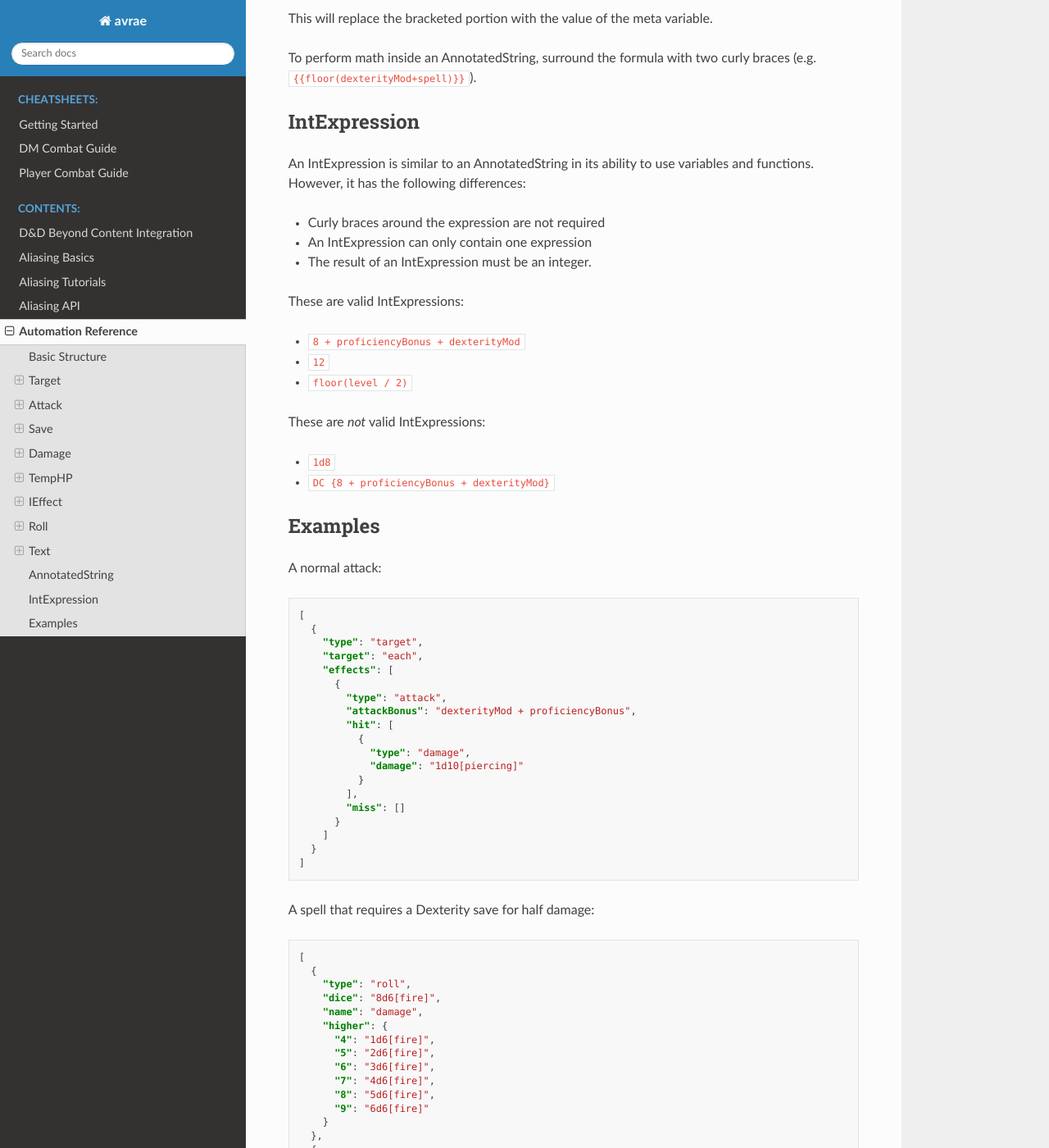
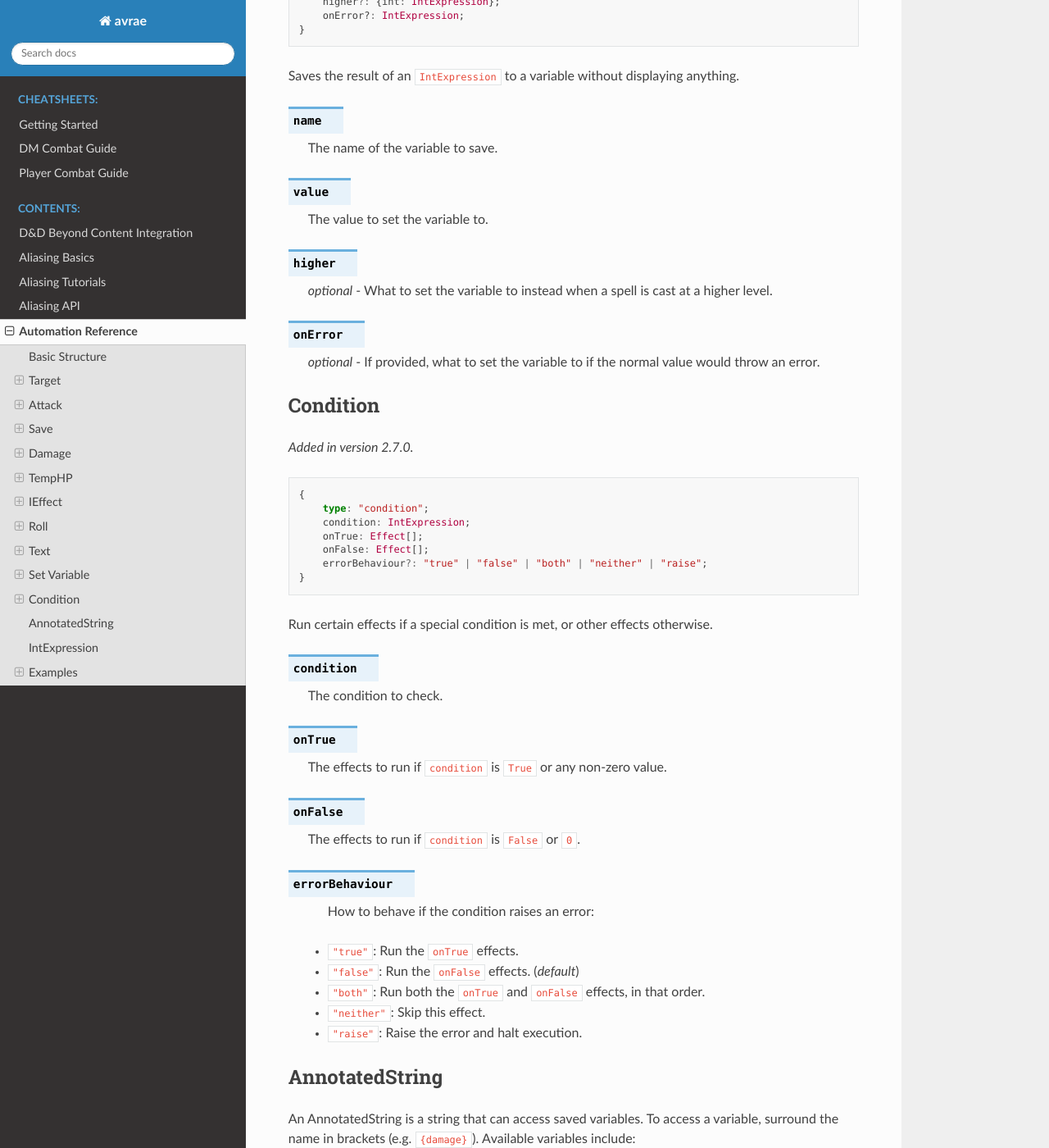
Before and after one commit to avrae/avrae, a Sphinx documentation site: the page built from docs/automation_ref.rst, in a window 1280 px wide and 1400 px high, scrolled down 5838 px. Shown: the whole window at 82% size. Built offline with Sphinx 7.4.7 and the Read the Docs theme 2.0.0, drawn with Linux system fonts in a browser that asks for light colours; some of the changed text lies outside the part shown.

Commit message:
add docs for implicit vars

```diff
--- a/docs/automation_ref.rst
+++ b/docs/automation_ref.rst
@@ -10,7 +10,7 @@ An automation run is made up of a list of *effects*. See below for what each eff
 All Automation runs provide the following variables:
 
 - ``caster`` (:class:`~aliasing.api.statblock.AliasStatBlock`) The character, combatant, or monster who is running the automation.
-- ``targets`` (list of :class:`~aliasing.api.statblock.AliasStatBlock`) A list of combatants targeted by this automation (i.e. the ``-t`` argument).
+- ``targets`` (list of :class:`~aliasing.api.statblock.AliasStatBlock`, :class:`str`, or None) A list of combatants targeted by this automation (i.e. the ``-t`` argument).
 
 Target
 ------
@@ -259,6 +259,76 @@ Outputs a short amount of text in the resulting embed.
 
     An AnnotatedString detailing the text to display.
 
+Set Variable
+------------
+.. versionadded:: 2.7.0
+
+.. code-block:: typescript
+
+    {
+        type: "variable";
+        name: string;
+        value: IntExpression;
+        higher?: {int: IntExpression};
+        onError?: IntExpression;
+    }
+
+Saves the result of an ``IntExpression`` to a variable without displaying anything.
+
+.. attribute:: name
+
+     The name of the variable to save.
+
+.. attribute:: value
+
+     The value to set the variable to.
+
+.. attribute:: higher
+
+     *optional* - What to set the variable to instead when a spell is cast at a higher level.
+
+.. attribute:: onError
+
+     *optional* - If provided, what to set the variable to if the normal value would throw an error.
+
+Condition
+---------
+.. versionadded:: 2.7.0
+
+.. code-block:: typescript
+
+    {
+        type: "condition";
+        condition: IntExpression;
+        onTrue: Effect[];
+        onFalse: Effect[];
+        errorBehaviour?: "true" | "false" | "both" | "neither" | "raise";
+    }
+
+Run certain effects if a special condition is met, or other effects otherwise.
+
+.. attribute:: condition
+
+     The condition to check.
+
+.. attribute:: onTrue
+
+     The effects to run if ``condition`` is ``True`` or any non-zero value.
+
+.. attribute:: onFalse
+
+     The effects to run if ``condition`` is ``False`` or ``0``.
+
+.. attribute:: errorBehaviour
+
+     How to behave if the condition raises an error:
+
+    - ``"true"``: Run the ``onTrue`` effects.
+    - ``"false"``: Run the ``onFalse`` effects. (*default*)
+    - ``"both"``: Run both the ``onTrue`` and ``onFalse`` effects, in that order.
+    - ``"neither"``: Skip this effect.
+    - ``"raise"``: Raise the error and halt execution.
+
 AnnotatedString
 ---------------
 An AnnotatedString is a string that can access saved variables.
@@ -320,6 +394,9 @@ A normal attack:
         ]
       }
     ]
+
+Save
+^^^^
 
 A spell that requires a Dexterity save for half damage:
 
@@ -367,6 +444,9 @@ A spell that requires a Dexterity save for half damage:
       }
     ]
 
+Attack & Save
+^^^^^^^^^^^^^
+
 An attack from a poisoned blade:
 
 .. code-block:: json
@@ -406,3 +486,137 @@ An attack from a poisoned blade:
         "text": "On a hit, a target must make a DC 12 Constitution saving throw or take 1d6 poison damage."
       }
     ]
+
+Draining Attack
+^^^^^^^^^^^^^^^
+
+An attack that heals the caster for half the amount of damage dealt:
+
+.. code-block:: json
+
+    [
+      {
+        "type": "variable",
+        "name": "lastDamage",
+        "value": "0"
+      },
+      {
+        "type": "target",
+        "target": "each",
+        "effects": [
+          {
+            "type": "attack",
+            "attackBonus": "charismaMod + proficiencyBonus",
+            "hit": [
+              {
+                "type": "damage",
+                "damage": "3d6[necrotic]"
+              }
+            ],
+            "miss": []
+          }
+        ]
+      },
+      {
+        "type": "target",
+        "target": "self",
+        "effects": [
+          {
+            "type": "damage",
+            "damage": "-{lastDamage}/2 [heal]"
+          }
+        ]
+      },
+      {
+        "type": "text",
+        "text": "On a hit, the target takes 3d6 necrotic damage, and you regain hit points equal to half the amount of necrotic damage dealt."
+      }
+    ]
+
+Target Health-Based
+^^^^^^^^^^^^^^^^^^^
+
+A spell that does different amounts of damage based on whether or not the target is damaged:
+
+.. code-block:: json
+
+    [
+      {
+        "type": "target",
+        "target": "each",
+        "effects": [
+          {
+            "type": "save",
+            "stat": "wis",
+            "fail": [
+              {
+                "type": "condition",
+                "condition": "target.hp < target.max_hp",
+                "onTrue": [
+                  {
+                    "type": "damage",
+                    "damage": "1d8 [necrotic]"
+                  }
+                ],
+                "onFalse": [
+                  {
+                    "type": "damage",
+                    "damage": "1d4 [necrotic]"
+                  }
+                ],
+                "errorBehaviour": "both"
+              }
+            ],
+            "success": []
+          }
+        ]
+      },
+      {
+        "type": "text",
+        "text": "The target must succeed on a Wisdom saving throw or take 1d4 necrotic damage. If the target is missing any of its hit points, it instead takes 1d8 necrotic damage."
+      }
+    ]
+
+Area Draining Effect
+^^^^^^^^^^^^^^^^^^^^
+
+An effect that heals the caster for the total damage dealt:
+
+.. code-block:: json
+
+    [
+      {
+        "type": "variable",
+        "name": "totalDamage",
+        "value": "0"
+      },
+      {
+        "type": "target",
+        "target": "each",
+        "effects": [
+          {
+            "type": "damage",
+            "damage": "1d6 [necrotic]"
+          },
+          {
+            "type": "variable",
+            "name": "totalDamage",
+            "value": "totalDamage + lastDamage"
+          }
+        ]
+      },
+      {
+        "type": "target",
+        "target": "self",
+        "effects": [
+          {
+            "type": "damage",
+            "damage": "-{totalDamage} [heal]"
+          }
+        ]
+      },
+      {
+        "type": "text",
+        "text": "Each creature within 10 feet of you takes 1d6 necrotic damage. You regain hit points equal to the sum of the necrotic damage dealt."
+      }
+    ]
```
Also changed, not shown: other parts of docs/automation_ref.rst (+5 -1 lines).
